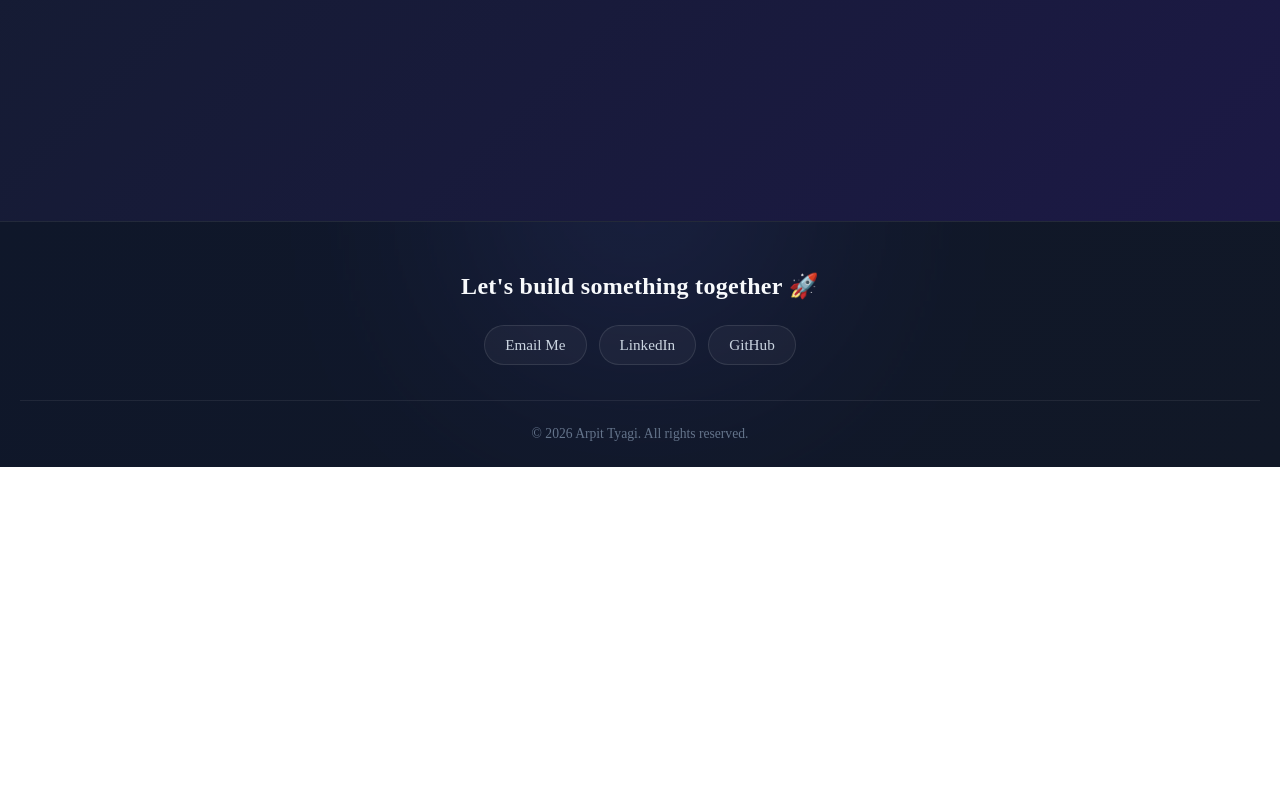
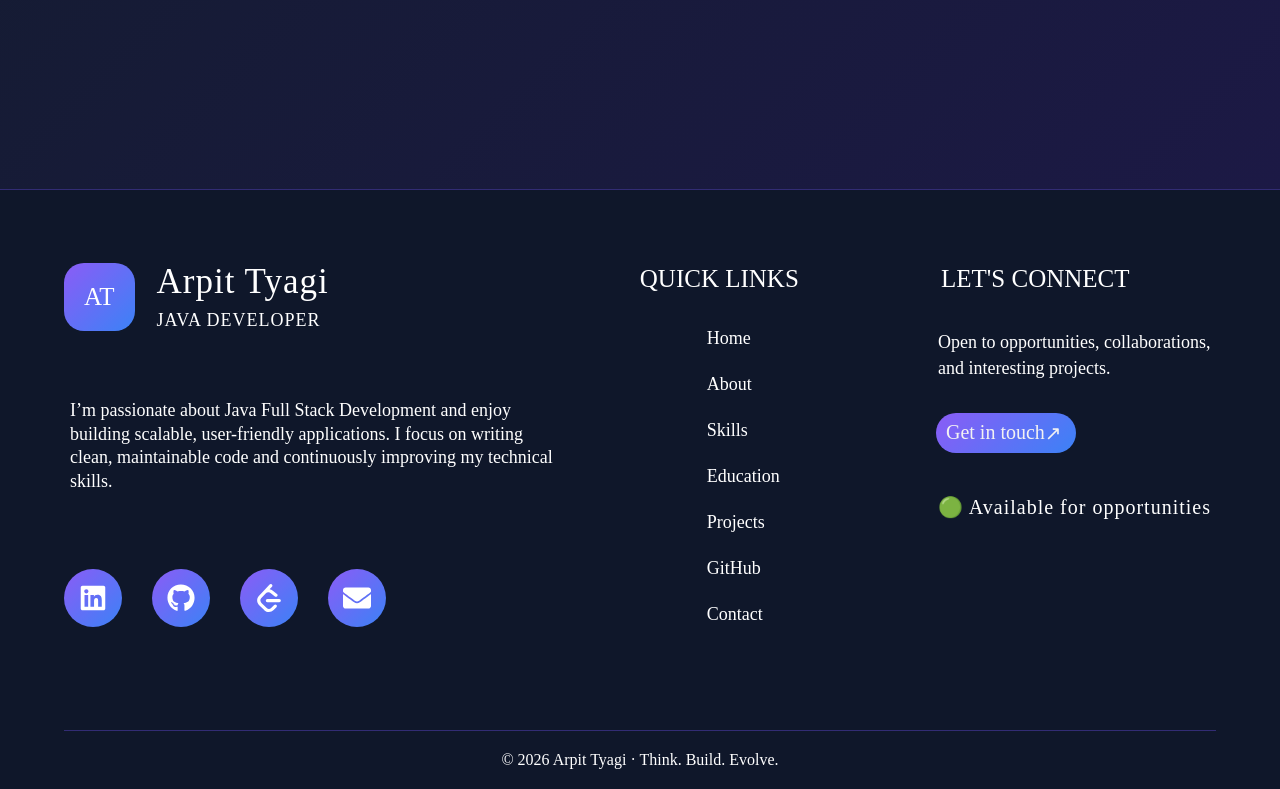
Before and after one commit to ArpitTyagi0001/Portfolio, a React app: page / in a window 1280 px wide. Shown: the part 6711-7500 px from the top of the page. Before the commit the page ends 7178 px from the top, so only its background shows below. Built offline with nearby package versions, Linux system fonts and the light colour scheme; the HTML template or start-up script is replaced by a standard one.

Commit message:
complete footer

```diff
--- a/src/App.css
+++ b/src/App.css
@@ -923,7 +923,7 @@ html {
 }
 
 #contact {
-  min-height: 150vh;
+  min-height: 146vh;
   background: linear-gradient(135deg, #111d29, #1c1945);
 }
 
@@ -1085,113 +1085,175 @@ html {
 }
 
 .footer {
-  width: 100%;
-  padding: 50px 20px 25px;
-  text-align: center;
-  background: linear-gradient(135deg, #0f172a, #111827);
-  border-top: 1px solid rgba(255, 255, 255, 0.08);
-  color: #fff;
-  position: relative;
-  overflow: hidden;
+  min-height: 75vh;
+  color: white;
+  background-color: #0f172a;
+  border-top: 1px solid #322c74;
+
+  display: flex;
+  flex-direction: column;
 }
 
-.footer::before {
-  content: "";
-  position: absolute;
-  width: 300px;
-  height: 300px;
-  top: -180px;
-  left: 50%;
-  transform: translateX(-50%);
-  background: #6366f1;
-  filter: blur(120px);
-  opacity: 0.15;
-  pointer-events: none;
+.footer-contant {
+  width: 90%;
+  max-width: 1200px;
+  margin: 0 auto;
+  padding: 70px 0 40px;
+
+  display: flex;
+  align-items: flex-start;
+  justify-content: space-between;
+  gap: 60px;
+
+  flex: 1;
 }
 
-.footer-title {
-  position: relative;
-  margin: 0 0 25px;
-  font-size: 1.5rem;
-  font-weight: 600;
-  letter-spacing: 0.3px;
-  color: #f8fafc;
+.left-side {
+  width: 45%;
+  max-width: 500px;
 }
 
-.footer-link {
-  position: relative;
-  display: flex;
-  justify-content: center;
-  align-items: center;
-  gap: 12px;
-  margin: 0 0 35px;
-  flex-wrap: wrap;
+.footer-middle {
+  width: 20%;
+  min-width: 150px;
 }
 
-.footer-link a {
-  display: inline-flex;
-  align-items: center;
-  justify-content: center;
-  padding: 10px 20px;
-  color: #cbd5e1;
-  text-decoration: none;
-  font-size: 0.95rem;
-  font-weight: 500;
-
-  border: 1px solid rgba(255, 255, 255, 0.1);
-  border-radius: 50px;
-
-  background: rgba(255, 255, 255, 0.04);
-
-  transition:
-    color 0.3s ease,
-    background 0.3s ease,
-    border-color 0.3s ease,
-    transform 0.3s ease,
-    box-shadow 0.3s ease;
-}
-
-.footer-link a:hover {
-  color: #fff;
-  background: rgba(99, 102, 241, 0.2);
-  border-color: rgba(129, 140, 248, 0.6);
-  transform: translateY(-4px);
-  box-shadow: 0 8px 25px rgba(99, 102, 241, 0.2);
+.footer-right {
+  width: 25%;
+  max-width: 280px;
 }
 
 .footer-copyright {
-  position: relative;
-  margin: 0;
-  padding-top: 25px;
+  width: 90%;
+  max-width: 1200px;
+  margin: 0 auto;
 
-  color: #64748b;
-  font-size: 0.85rem;
+  display: flex;
+  align-items: center;
+  justify-content: center;
 
-  border-top: 1px solid rgba(255, 255, 255, 0.07);
+  border-top: 1px solid #322c74;
+  padding: 20px 0;
+
+  font-size: 16px;
 }
 
-@media (max-width: 600px) {
-  .footer {
-    padding: 40px 15px 20px;
-    margin-top: 60px;
-  }
+.footer-side {
+  display: flex;
+  align-items: center;
+  justify-content: flex-start;
+  gap: 20px;
 
-  .footer-title {
-    font-size: 1.25rem;
-    margin-bottom: 20px;
-  }
+  margin-bottom: 60px;
+}
 
-  .footer-link {
-    gap: 10px;
-    margin-bottom: 30px;
-  }
+.footer-logo {
+  font-size: 25px;
+  border-radius: 20px;
+  display: flex;
+  align-items: center;
+  justify-content: center;
+  padding: 20px;
+  background: linear-gradient(135deg, #8b5cf6, #3b82f6);
+}
 
-  .footer-link a {
-    padding: 9px 16px;
-    font-size: 0.9rem;
-  }
+.footer-name {
+  font-size: 35px;
+  letter-spacing: 1px;
+  padding: 2px;
+}
 
-  .footer-copyright {
-    font-size: 0.78rem;
-  }
+.footer-profile {
+  font-size: 18px;
+  margin-top: 4px;
+  letter-spacing: 1px;
+  padding: 2px;
 }
+
+.footer-about {
+  margin-bottom: 40px;
+  font-size: 18px;
+  line-height: 1.3;
+  padding: 6px;
+}
+
+.footer-social-links {
+  margin-top: 70px;
+  display: flex;
+  align-items: center;
+  gap: 30px;
+}
+
+.footer-social-links a {
+  color: white;
+  font-size: 28px;
+  width: 58px;
+  height: 58px;
+  border-radius: 50%;
+  display: flex;
+  align-items: center;
+  justify-content: center;
+  padding: 5px;
+  background: linear-gradient(135deg, #8b5cf6, #3b82f6);
+}
+
+.footer-social-links a:hover {
+  transform: translateY(-2px);
+}
+
+.nav {
+  font-size: 25px;
+  padding: 5px;
+}
+
+.footer-link-1 {
+  margin-top: 30px;
+  display: flex;
+  flex-direction: column;
+  font-size: 18px;
+  gap: 25px;
+  margin-left: 67px;
+  padding: 0 5px;
+}
+
+.footer-link-1 a {
+  color: white;
+  text-decoration: none;
+}
+
+.footer-link-1 a:hover {
+  color: #ac5ff4;
+}
+
+.footer-right-title {
+  font-size: 25px;
+  padding: 5px;
+}
+
+.footer-right-text {
+  margin-top: 30px;
+  margin-bottom: 30px;
+  font-size: 18px;
+  padding: 2px;
+  line-height: 1.4;
+}
+
+.footer-cnt {
+  text-decoration: none;
+  color: rgb(243, 242, 242);
+  height: 40px;
+  width: 140px;
+  font-size: 20px;
+  border-radius: 20px;
+  display: flex;
+  align-items: center;
+  padding: 0 10px;
+  background: linear-gradient(135deg, #8b5cf6, #3b82f6);
+}
+
+.footer-status {
+  margin-top: 40px;
+  font-size: 20px;
+  letter-spacing: 1px;
+  padding: 2px;
+}
--- a/src/App.jsx
+++ b/src/App.jsx
@@ -544,29 +544,93 @@ function App() {
         </section>
       </main>
       <footer className="footer">
-        <p className="footer-title">Let's build something together 🚀</p>
-        <p className="footer-link">
-          <a href="mailto:arpittyagi389@gmail.com">Email Me</a>
-
+        <div className="footer-contant">
+          <div className="left-side">
+            <div className="footer-side">
+              <div className="footer-logo">AT</div>
+              <div className="footer-info">
+                <div className="footer-name">Arpit Tyagi</div>
+                <div className="footer-profile">JAVA DEVELOPER</div>
+              </div>
+            </div>
+            <div className="footer-about">
+              <p>
+                I’m passionate about Java Full Stack Development and enjoy
+                building scalable, user-friendly applications. I focus on
+                writing clean, maintainable code and continuously improving my
+                technical skills.
+              </p>
+            </div>
+            <div className="footer-link">
+              <div className="footer-social-links">
                 <a
                   href="https://www.linkedin.com/in/arpit-tyagi0001/"
                   target="_blank"
                   rel="noreferrer"
+                  className="footer-linkedin-link"
                 >
-            LinkedIn
+                  <FaLinkedin />
                 </a>
 
                 <a
                   href="https://github.com/ArpitTyagi0001"
                   target="_blank"
                   rel="noreferrer"
+                  className="footer-github-link"
                 >
-            GitHub
+                  <FaGithub />
                 </a>
+
+                <a
+                  href="https://leetcode.com/u/ArpitTyagi123/"
+                  target="_blank"
+                  rel="noreferrer"
+                  className="footer-leetcode-link"
+                >
+                  <SiLeetcode />
+                </a>
+
+                <a
+                  href="mailto:arpittyagi389@gmail.com"
+                  className="footer-email-link"
+                >
+                  <FaEnvelope />
+                </a>
+              </div>
+            </div>
+          </div>
+          <div className="footer-middle">
+            <div className="nav"> QUICK LINKS</div>
+            <nav className="footer-link-1">
+              <a href="#home">Home</a>
+              <a href="#about">About</a>
+              <a href="#skills">Skills</a>
+              <a href="#education">Education</a>
+              <a href="#project">Projects</a>
+              <a href="#github">GitHub</a>
+              <a href="#contact">Contact</a>
+            </nav>
+          </div>
+          <div className="footer-right">
+            <div className="footer-right-title">LET'S CONNECT</div>
+
+            <p className="footer-right-text">
+              Open to opportunities, collaborations, and interesting projects.
             </p>
-        <p className="footer-copyright">
-          © {new Date().getFullYear()} Arpit Tyagi. All rights reserved.
-        </p>
+
+            <a href="#contact" className="footer-cnt">
+              Get in touch <span>↗</span>
+            </a>
+
+            <div className="footer-status">
+              <span className="status-dot"></span>
+              🟢 Available for opportunities
+            </div>
+          </div>
+        </div>
+        <div className="footer-copyright">
+          © 2026 Arpit Tyagi · Think. Build. Evolve.
+        </div>
       </footer>
     </>
   );
```
Lines whose indentation alone changed are shown as unchanged.
